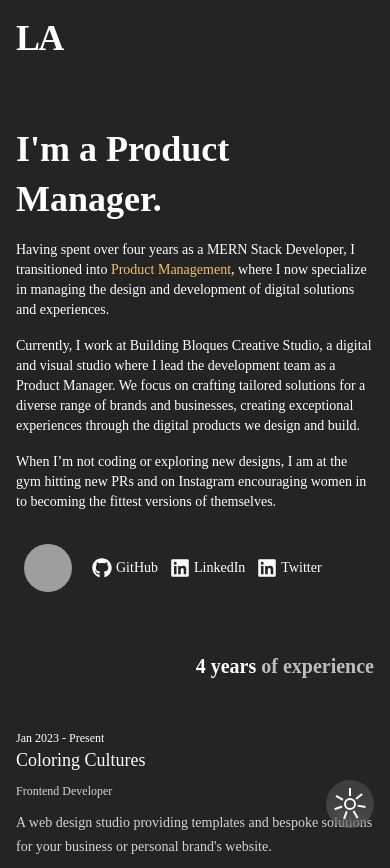
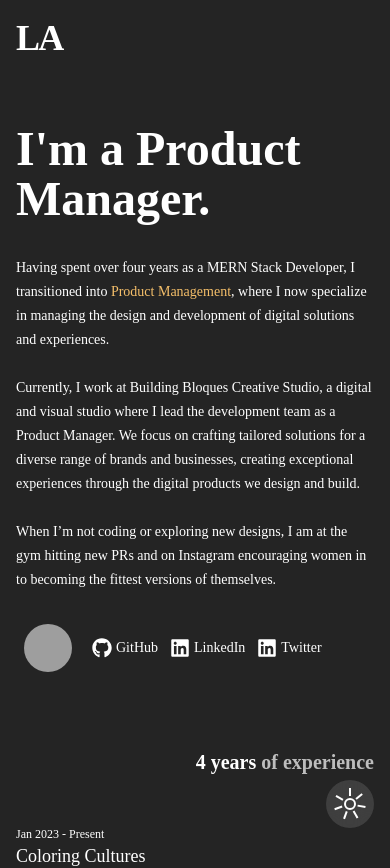
Before and after one commit to Lilianada/Quickview, a React (Create React App) app: page / in a window 390 px wide. Shown: the top 868 px of the page. Built offline with nearby package versions, Linux system fonts and the light colour scheme; grey boxes are pictures that could not be loaded.

Commit message:
increased spacing for mobile about texts to 1.5rem, added line height for the texts and increased the margin bottom

```diff
--- a/src/components/About.jsx
+++ b/src/components/About.jsx
@@ -7,27 +7,27 @@ const About = () => {
 
   return (
     <section>
-      <div id="about" className="mb-12 lg:hidden">
-        <h1 className={`text-[36px] leading-[50px] font-[700] mb-4`}>
+      <div id="about" className="mb-16 lg:hidden">
+        <h1 className={`text-[48px] leading-[50px] font-[700] mb-8`}>
           I'm a Product Manager.
         </h1>
 
-        <div className={`space-y-4 text-sm`}>
-          <p>
+        <div className={`space-y-6 text-sm`}>
+          <p className="leading-6">
             Having spent over four years as a MERN Stack Developer, I
             transitioned into{" "}
             <span style={{ color: theme.accent }}>Product Management</span>,
             where I now specialize in managing the design and development of
             digital solutions and experiences.
           </p>
-          <p>
+          <p className="leading-6">
             Currently, I work at Building Bloques Creative Studio, a digital and
             visual studio where I lead the development team as a Product
             Manager. We focus on crafting tailored solutions for a diverse range
             of brands and businesses, creating exceptional experiences through
             the digital products we design and build.
           </p>
-          <p>
+          <p className="leading-6">
             When I’m not coding or exploring new designs, I am at the gym
             hitting new PRs and on Instagram encouraging women in to becoming
             the fittest versions of themselves.
```
